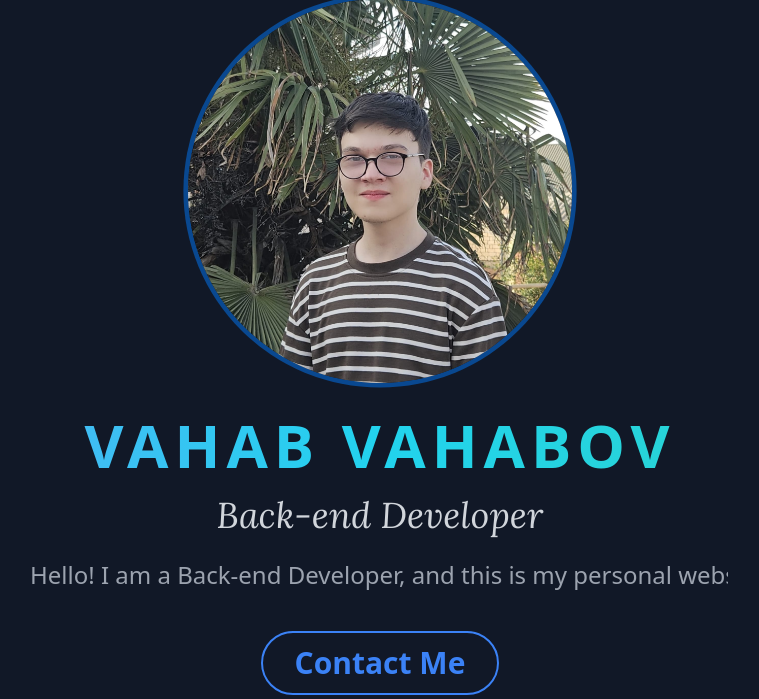
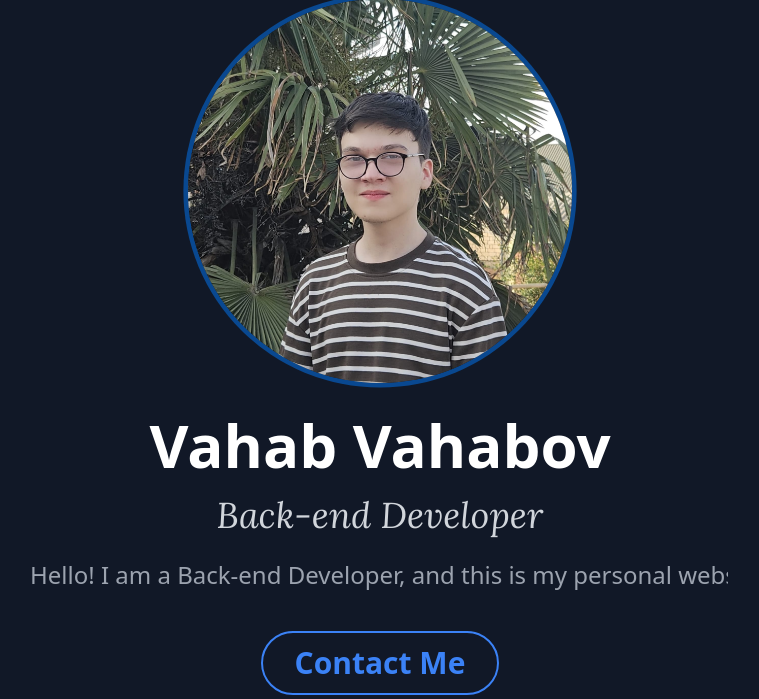
Before and after one commit to vahabov007/personal-website, a Spring app: template src/main/resources/templates/index.html in a window 1280 px wide. Shown: the part 129-828 px from the top of the page, without its empty margins (260-1019 px from the left). Run offline with Thymeleaf, Linux system fonts and the light colour scheme; the template is opened without the code that fills it, so the values that code supplies are empty; some libraries are stand-ins or nearby versions.

Commit message:
Final changes uploaded.

```diff
--- a/src/main/resources/templates/index.html
+++ b/src/main/resources/templates/index.html
@@ -434,11 +434,9 @@
     </div>
 
     <div class="md:w-full text-center mb-6 md:mb-0 order-2 md:order-2">
-        <h1 class="text-5xl md:text-6xl font-black tracking-widest uppercase bg-gradient-to-r from-blue-400 via-cyan-400 to-teal-400 text-transparent bg-clip-text mt-8">
-            Vahab Vahabov
+        <h1 class="text-5xl md:text-6xl font-bold text-white homepage-heading mt-8">
+            <span class="text-white">Vahab</span> <span class="text-white">Vahabov</span>
         </h1>
-
-
         <p
                 class="font-elegant-serif text-2xl md:text-4xl text-gray-300 mt-5 homepage-subtitle"
         >
@@ -454,14 +452,13 @@
             <a
                     href="#contact"
                     class="text-blue-500 hover:text-blue-700 font-semibold text-2xl md:text-3xl
-               border-2 border-blue-500 rounded-full px-8 py-3 inline-block
-               transition-colors duration-300"
+           border-2 border-blue-500 rounded-full px-8 py-3 inline-block
+           transition-colors duration-300"
             >
                 Contact Me
             </a>
         </div>
     </div>
-
 </main>
 
 <div class="divider-line-container my-20 mx-auto max-w-5xl flex items-center justify-center overflow-hidden">
```
